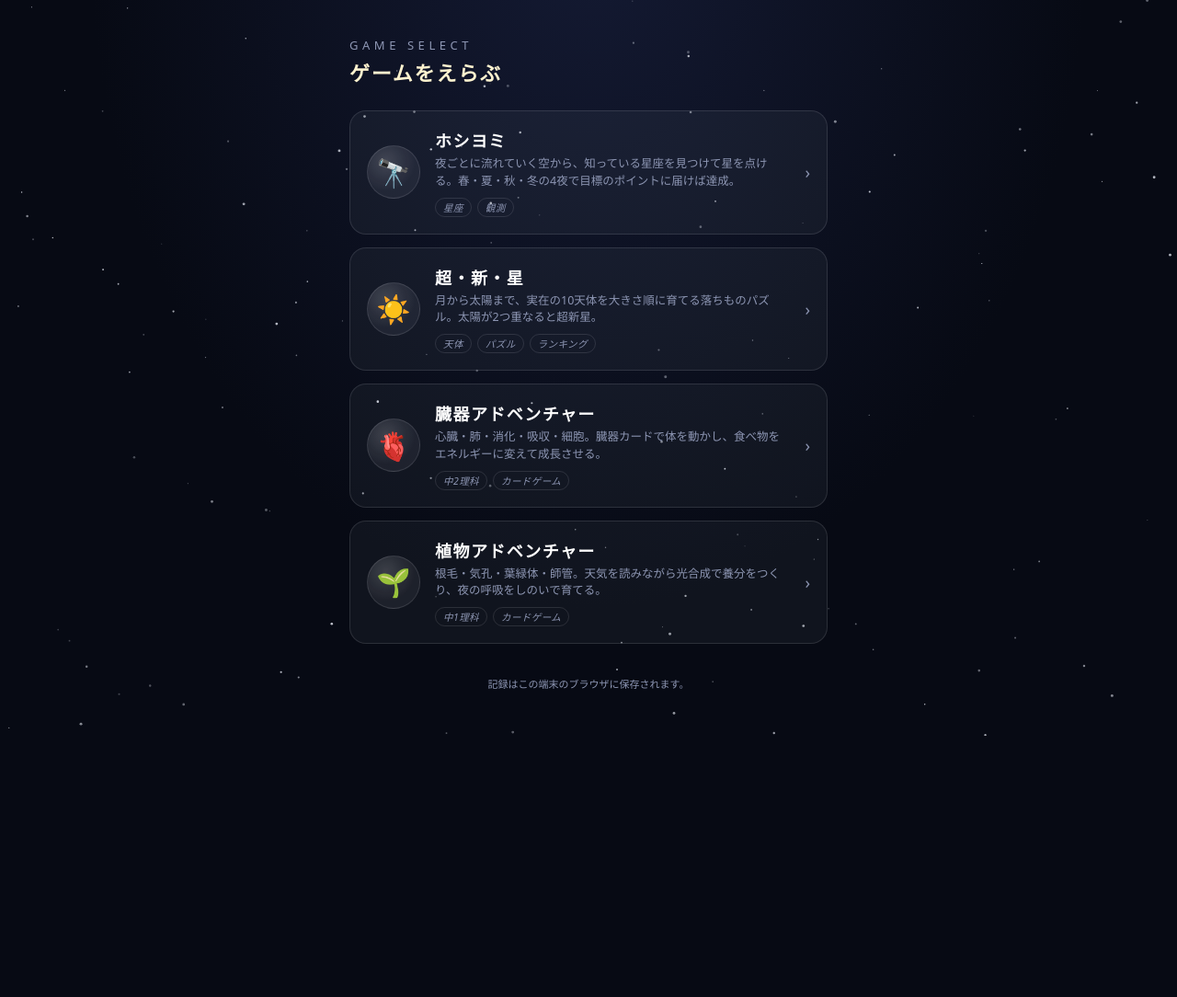
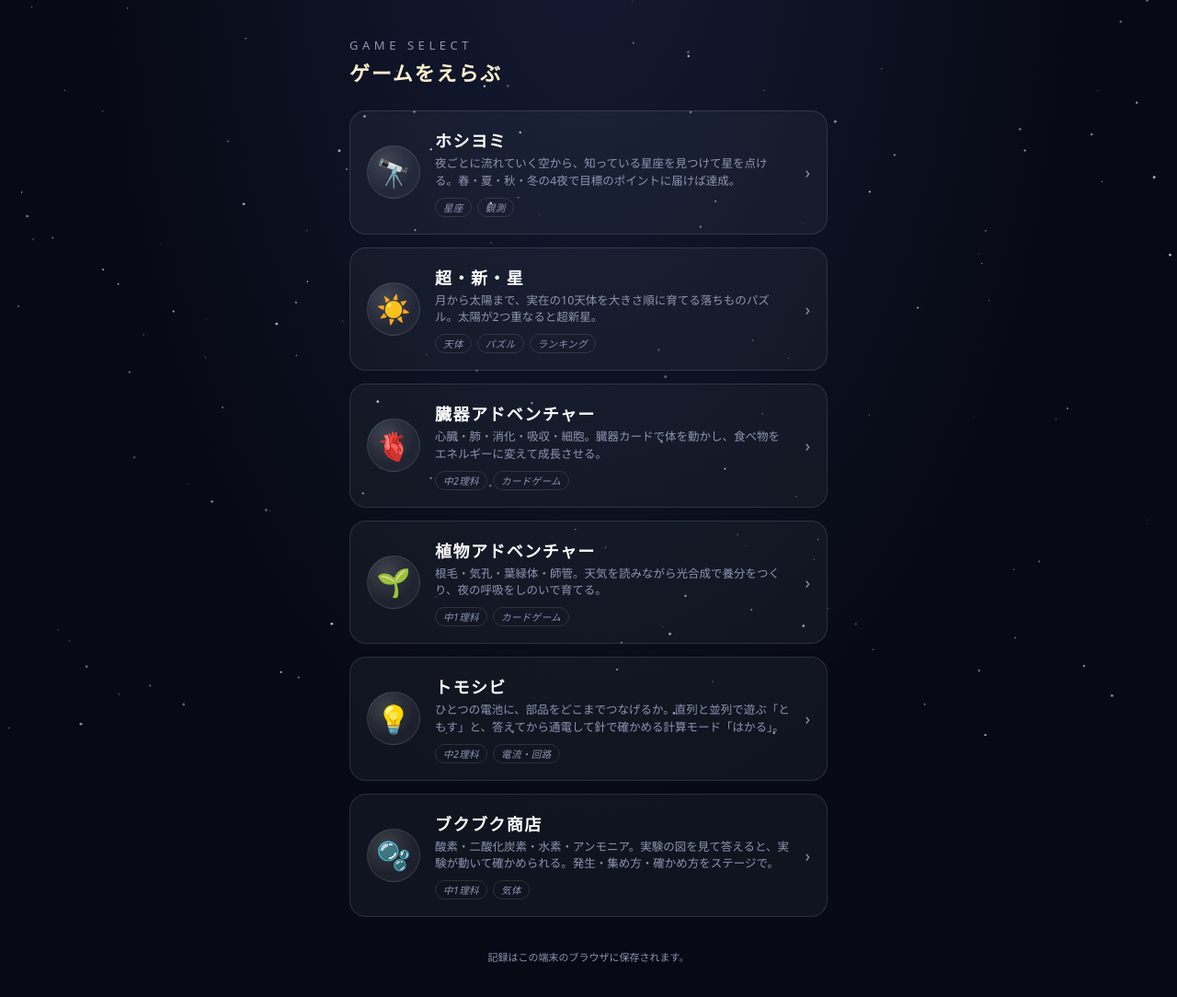
Before and after one commit to Ayumu-AA/uchu, a plain HTML site: page index.html in a window 1280 px wide. Shown: the whole page at 92% size. Before the commit the page ends 800 px from the top, so only its background shows below. Drawn offline with Linux system fonts and the light colour scheme.

Commit message:
Add files via upload

```diff
--- a/index.html
+++ b/index.html
@@ -73,6 +73,26 @@
     <div class="arrow">›</div>
   </a>
 
+  <a class="game" href="./tomo.html" data-key="tomo">
+    <div class="ic">💡</div>
+    <div>
+      <b>トモシビ</b>
+      <span>ひとつの電池に、部品をどこまでつなげるか。直列と並列で遊ぶ「ともす」と、答えてから通電して針で確かめる計算モード「はかる」。</span>
+      <div class="tags"><i class="tag">中2理科</i><i class="tag">電流・回路</i><i class="tag cont" hidden>つづきあり</i></div>
+    </div>
+    <div class="arrow">›</div>
+  </a>
+
+  <a class="game" href="./buku.html" data-key="buku">
+    <div class="ic">🫧</div>
+    <div>
+      <b>ブクブク商店</b>
+      <span>酸素・二酸化炭素・水素・アンモニア。実験の図を見て答えると、実験が動いて確かめられる。発生・集め方・確かめ方をステージで。</span>
+      <div class="tags"><i class="tag">中1理科</i><i class="tag">気体</i><i class="tag cont" hidden>つづきあり</i></div>
+    </div>
+    <div class="arrow">›</div>
+  </a>
+
   <footer>記録はこの端末のブラウザに保存されます。</footer>
 </main>
 <script>
@@ -83,6 +103,8 @@
     hoshiyomi: () => localStorage.getItem('hoshiyomi.save'),
     suika: () => localStorage.getItem('uchu.suika.save'),
     zouki: () => ['normal','hard'].some(k => { const r = localStorage.getItem('zouki_sp_save_' + k); if (!r) return false; const d = JSON.parse(r); return d && d.g && !d.g.over; }),
+    tomo: () => localStorage.getItem('uchu.tomo.resume'),
+    buku: () => localStorage.getItem('uchu.buku.resume'),
     shokubutsu: () => ['normal','hard'].some(k => { const r = localStorage.getItem('uchu.plant.save.' + k); if (!r) return false; const d = JSON.parse(r); return d && d.g && !d.g.over; }),
   };
   for (const a of document.querySelectorAll('a.game')) {
```
